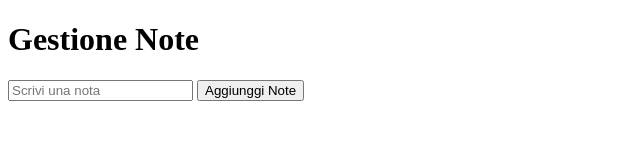
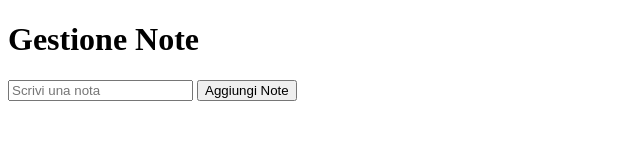
Before and after one commit to YukeSkywalker/progetto, a plain HTML site: page client/index.html in a window 1280 px wide. Shown: the full height of the page, 0-640 px from the left. Drawn offline with Linux system fonts and the light colour scheme.

Commit message:
correzzione html

```diff
--- a/client/index.html
+++ b/client/index.html
@@ -13,7 +13,7 @@
     <input type="text" id="noteInput" placeholder="Scrivi una nota">
 
     <button onclick="addNote()">
-        Aggiunggi Note
+        Aggiungi Note
     </button>
 
     <ul id="notesList"></ul>
```
